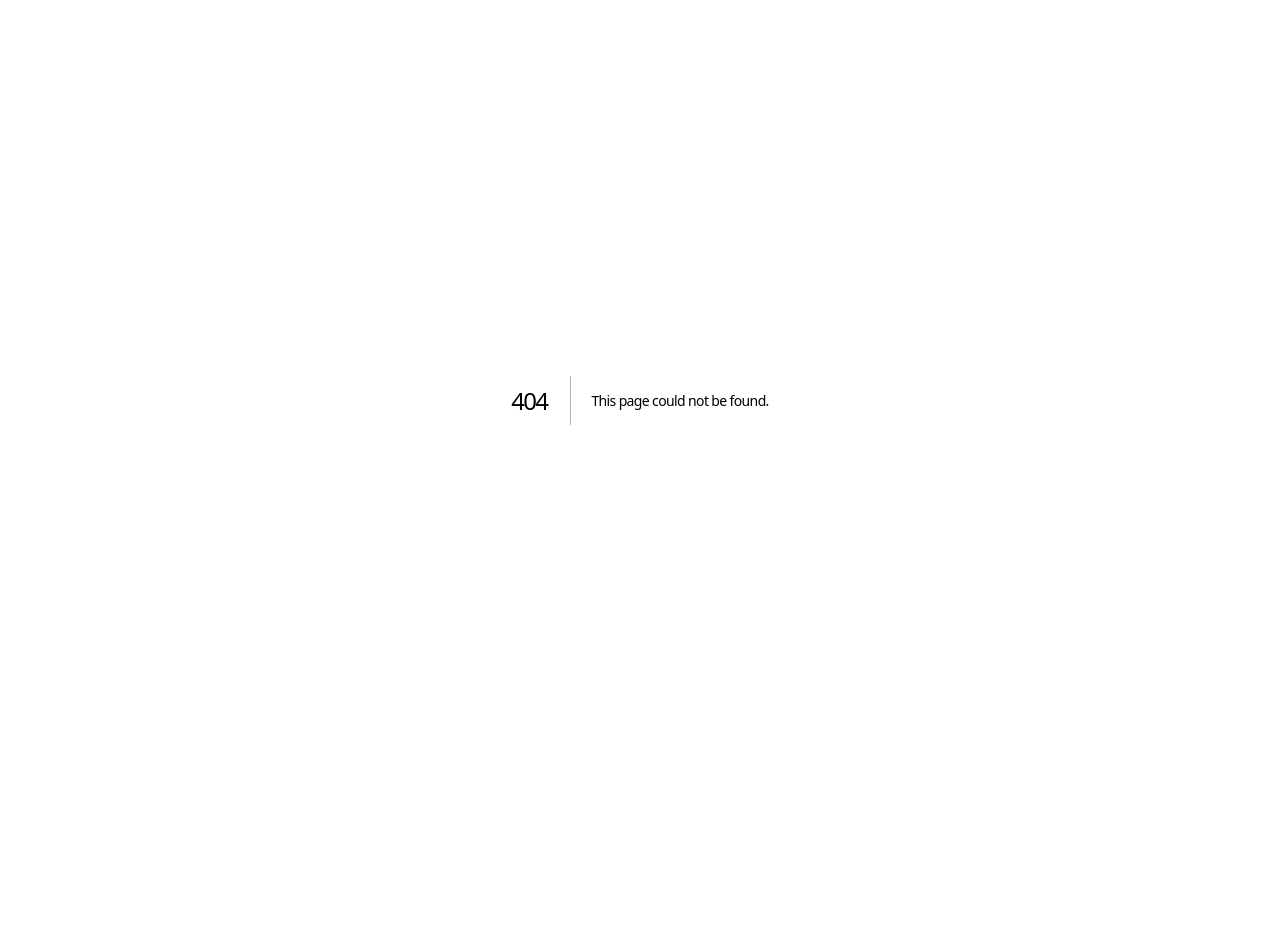
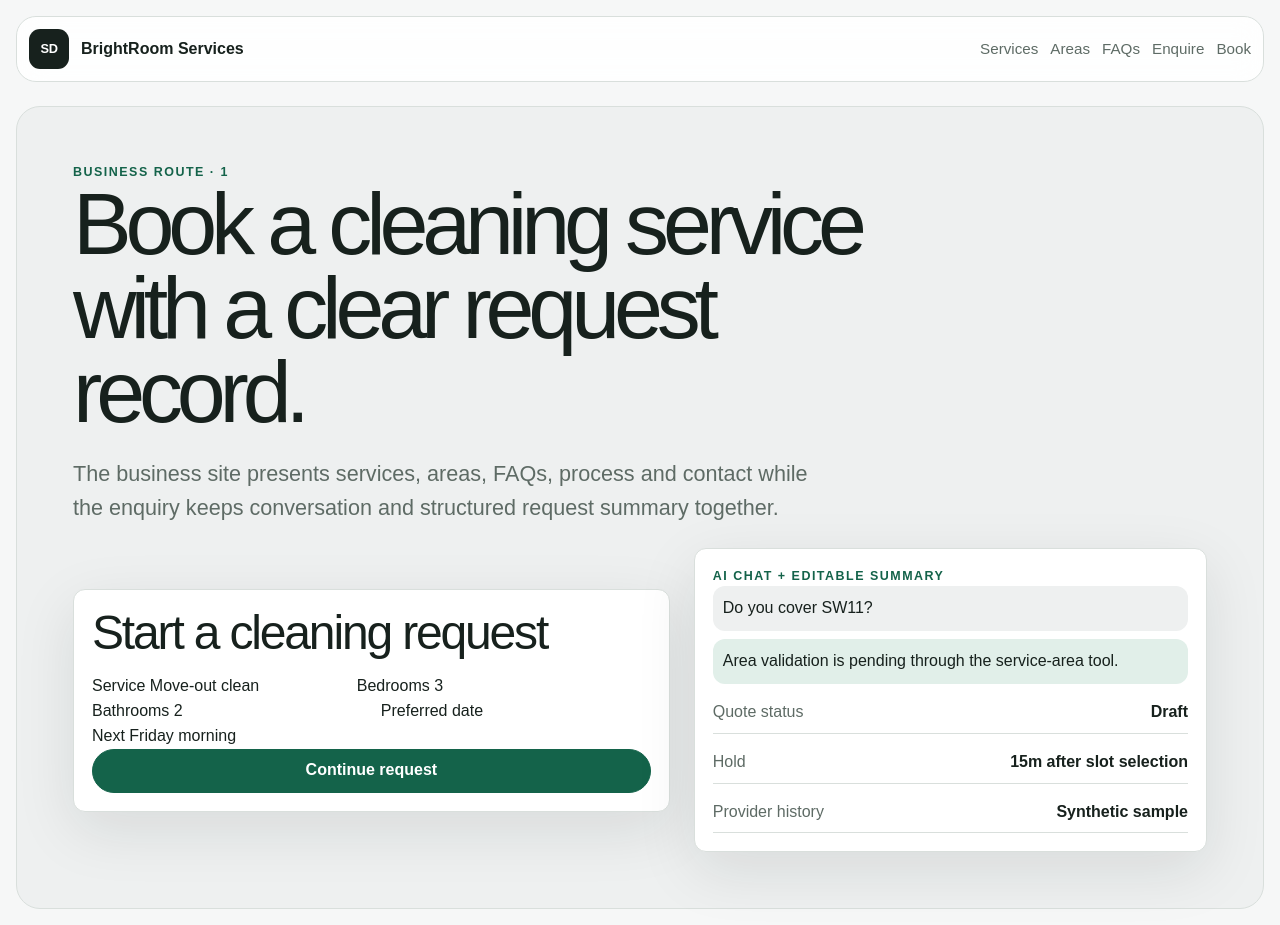
Before and after one commit to SaamVR/ServiceDesk, a Next.js app: page /b/1 in a window 1280 px wide. Before the commit this address had no page. Before the commit the page ends 800 px from the top, so only its background shows below. Built offline with nearby package versions, Linux system fonts and the light colour scheme.

Commit message:
feat: add business service site route

```diff
--- /dev/null
+++ b/src/app/b/[slug]/page.tsx
@@ -0,0 +1,15 @@
+import { OperationalRoute } from "@/features/operations/OperationalRoute";
+
+export default async function BusinessSitePage({ params }: { params: Promise<{ slug: string }> }) {
+  const { slug } = await params;
+
+  return (
+    <OperationalRoute
+      surface="business"
+      workspaceLabel="BrightRoom Services"
+      resourceLabel={slug}
+      title="Book a cleaning service with a clear request record."
+      description="The business site presents services, areas, FAQs, process and contact while the enquiry keeps conversation and structured request summary together."
+    />
+  );
+}
```
